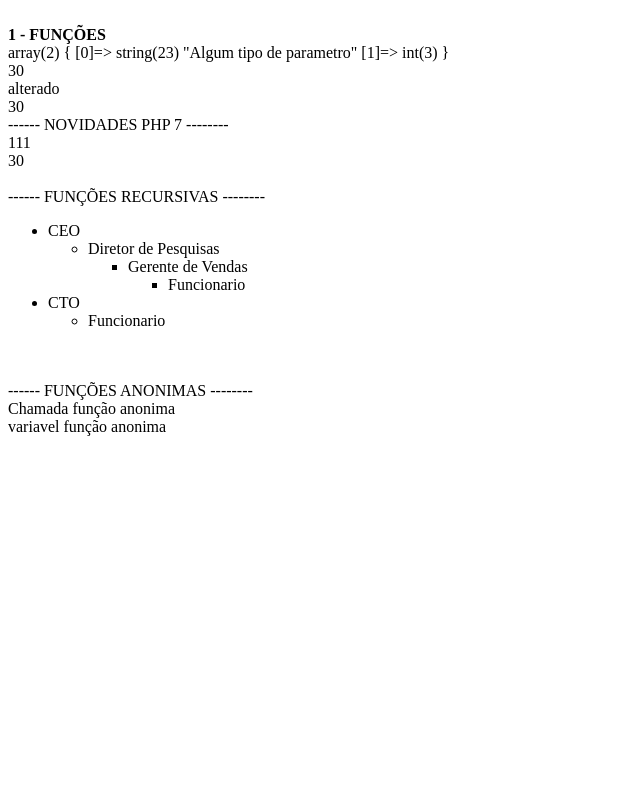
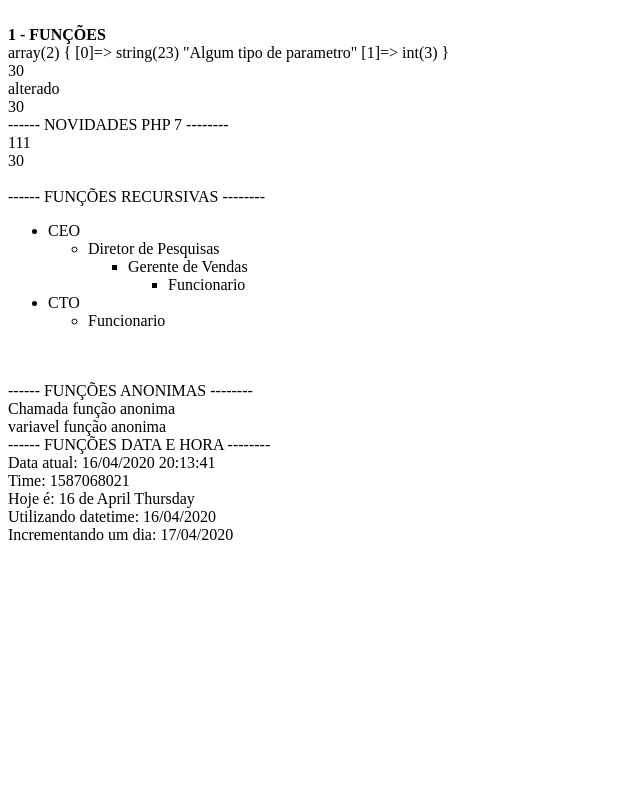
Before and after one commit to lrcampos97/PHP, a PHP site: page /inc/funcoes.php in a window 1280 px wide. Shown: the whole page, without its empty margins (0-640 px from the left). Run offline with PHP 8.4, Linux system fonts and the light colour scheme.

Commit message:
Funções com datas

```diff
--- a/PHP/inc/funcoes.php
+++ b/PHP/inc/funcoes.php
@@ -5,6 +5,11 @@
         func_get_args() -> Utilizar dentro de funções caso queira pegar os parâmetros. (se os parâmetros não existiram na declaração)
         & -> na função é passagem de parâmetro por referencia; (ou seja, vou poder alterar o valor que está sendo passado dentro da function)
         int ...$valores -> declaração de tipos escalares.
+        setlocale() -> ajusta configurações do padrão de linguagem.
+        strftime() -> trazer dias e datas por extenso.
+        DateInterval -> para incluir um periodo no método add.
+        "->": isso é utilizar um método dentro de uma classe.
+
     */
 
     echo "<br/> <strong> 1 - FUNÇÕES </strong> <br/>";
@@ -138,6 +143,31 @@
     $variavelFuncao();
 
 
+    echo "<br> ------ FUNÇÕES DATA E HORA -------- <br>";
+
+
+    echo "Data atual: ".date("d/m/Y H:i:s")."<br>";
+
+    echo "Time: ".time()."<br>";
+
+
+    setlocale(LC_ALL,"pt-BR","pt_BR.utf-8","portuguese");
+
+    echo "Hoje é: ".date("d")." de ".ucwords(strftime('%B %A'))."<br>";
+
+    $data = new DateTime();
+
+    echo "Utilizando datetime: ". $data->format("d/m/Y")."<br>";
+
+    $periodo = new DateInterval("P1D");
+
+    $data->add($periodo);
+
+    echo "Incrementando um dia: ". $data->format("d/m/Y")."<br>";
+
+
+
+
 
 
 
```
